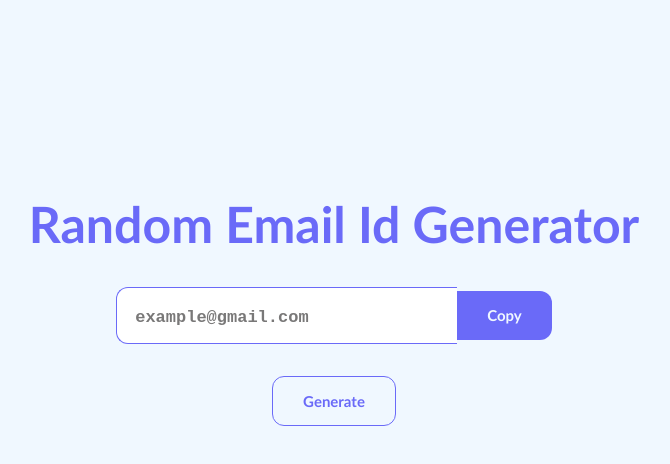
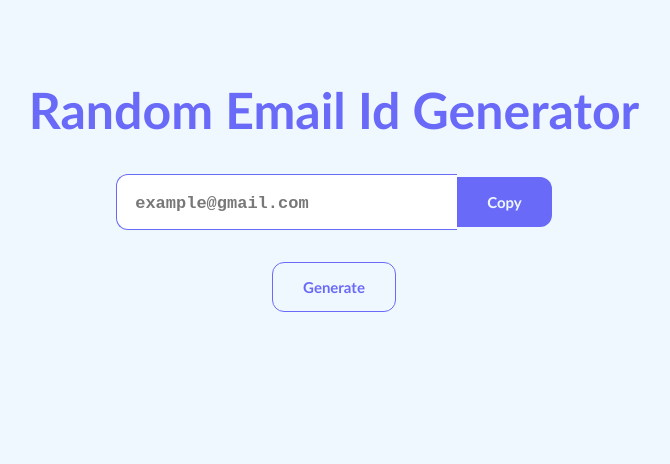
Before and after one commit to Abhiraj05/Random-Email-id-Generator, a React (Vite) app: page / in a window 1280 px wide. Shown: the top 464 px of the page, without its empty margins (306-976 px from the left). Built offline with nearby package versions, Linux system fonts and the light colour scheme.

Commit message:
Update App.css

```diff
--- a/src/App.css
+++ b/src/App.css
@@ -105,14 +105,3 @@ text-align: center;
 font-size: 15px;
 text-transform: capitalize;
 }
-
-#container{
-  background-color: aliceblue;
-
-  margin-left: 22vw;
-  margin-right: 22vw;
-  padding-top: 10vh;
-  padding-bottom: 10vh;
-  border-radius: 20px;
-
-}
```
